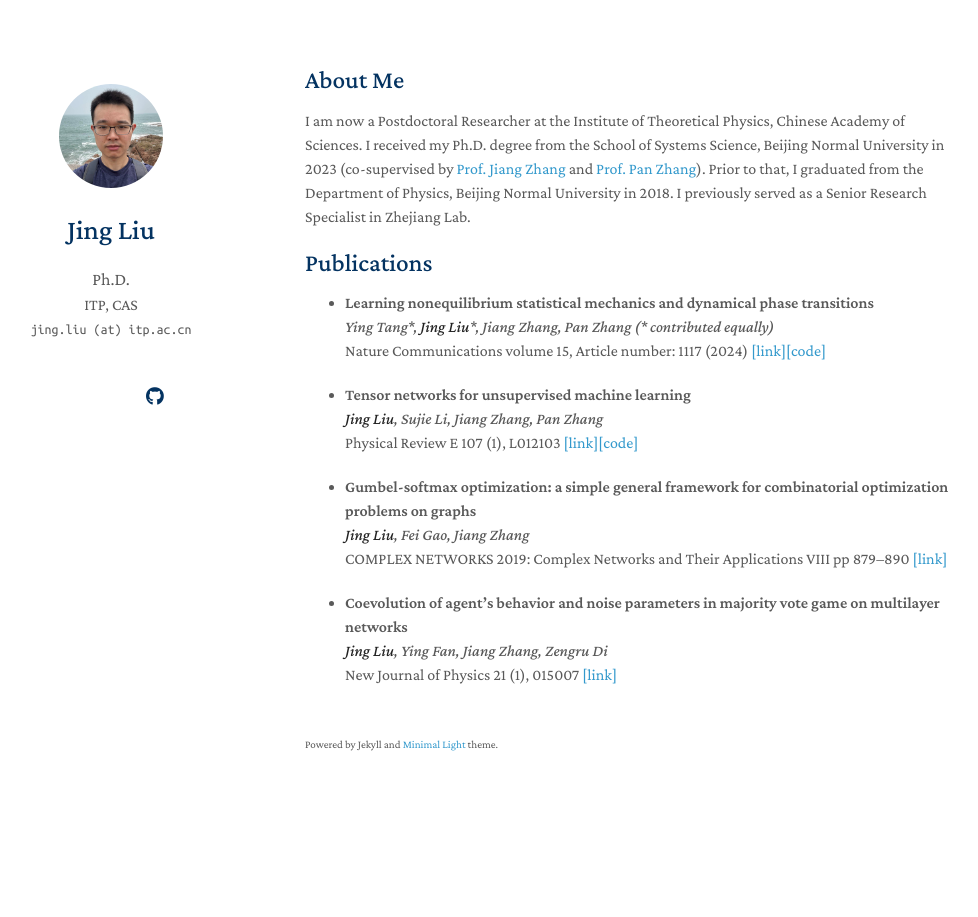
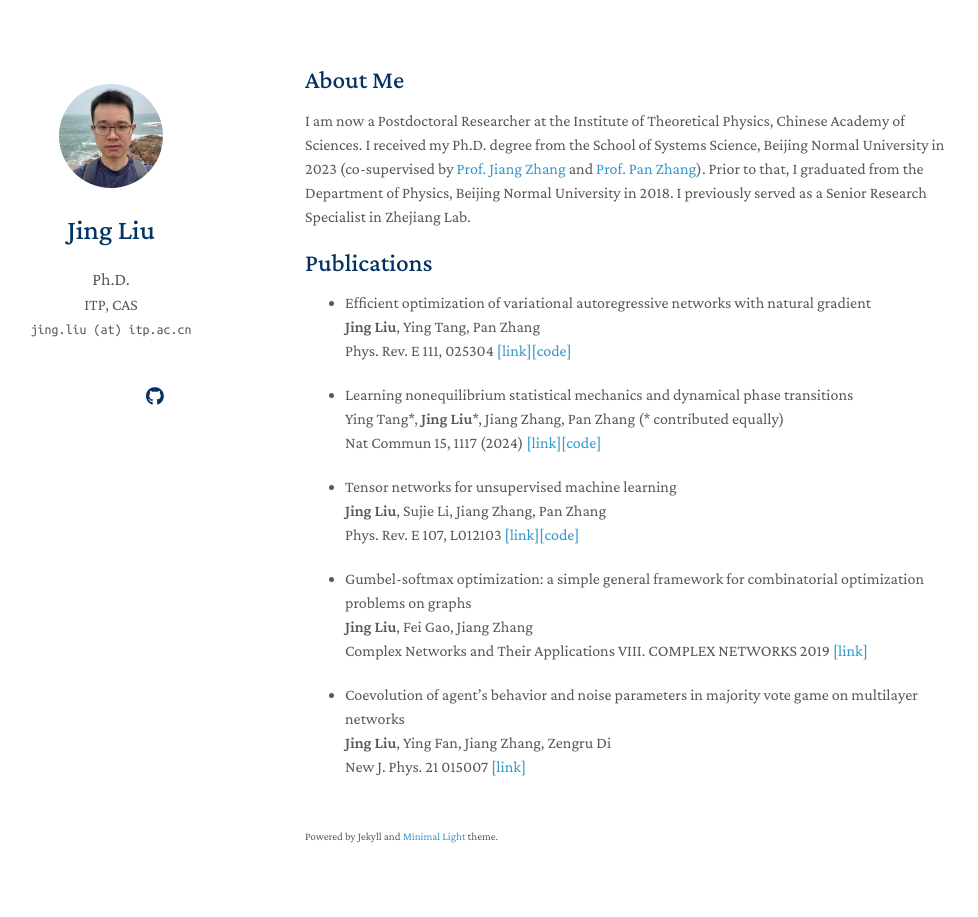
Before and after one commit to bnuliujing/bnuliujing.github.io, a Jekyll site: the page built from index.md, in a window 1280 px wide. Shown: the whole page, without its empty margins (165-1143 px from the left). Built offline with Jekyll 4.4.1, drawn with Linux system fonts in a browser that asks for light colours; nearby versions of some CDN libraries; a style sheet for code colours, icons or effects is not loaded; our own code applies the rules of GitHub Pages for plain Markdown files.

Commit message:
update index.md

```diff
--- a/index.md
+++ b/index.md
@@ -3,25 +3,30 @@ layout: homepage
 ---
 
 ## About Me
-I am  now a Postdoctoral Researcher at the Institute of Theoretical Physics, Chinese Academy of Sciences.
+
+I am now a Postdoctoral Researcher at the Institute of Theoretical Physics, Chinese Academy of Sciences.
 I received my Ph.D. degree from the School of Systems Science, Beijing Normal University in 2023 (co-supervised by [Prof. Jiang Zhang](https://jake.swarma.org/) and [Prof. Pan Zhang](http://home.itp.ac.cn/~panzhang/)).
 Prior to that, I graduated from the Department of Physics, Beijing Normal University in 2018.
 I previously served as a Senior Research Specialist in Zhejiang Lab.
 
 ## Publications
 
-- <div><b>Learning nonequilibrium statistical mechanics and dynamical phase transitions</b></div>
-  <div><em>Ying Tang*, <strong>Jing Liu</strong>*, Jiang Zhang, Pan Zhang (* contributed equally)</em></div>
-  Nature Communications volume 15, Article number: 1117 (2024) <a href="https://www.nature.com/articles/s41467-024-45172-8">[link]</a><a href="https://github.com/Machine-learning-and-complex-systems/DPT">[code]</a>
+- <div>Efficient optimization of variational autoregressive networks with natural gradient</div>
+  <div><b>Jing Liu</b>, Ying Tang, Pan Zhang</div>
+  Phys. Rev. E 111, 025304 <a href="https://journals.aps.org/pre/abstract/10.1103/PhysRevE.111.025304">[link]</a><a href="https://github.com/bnuliujing/ng_van">[code]</a>
 
-- <div><b>Tensor networks for unsupervised machine learning</b></div>
-  <div><em><strong>Jing Liu</strong>, Sujie Li, Jiang Zhang, Pan Zhang</em></div>
-  Physical Review E 107 (1), L012103 <a href="https://journals.aps.org/pre/abstract/10.1103/PhysRevE.107.L012103">[link]</a><a href="https://github.com/bnuliujing/tn-for-unsup-ml">[code]</a>
+- <div>Learning nonequilibrium statistical mechanics and dynamical phase transitions</div>
+  <div>Ying Tang*, <b>Jing Liu</b>*, Jiang Zhang, Pan Zhang (* contributed equally)</div>
+  Nat Commun 15, 1117 (2024) <a href="https://www.nature.com/articles/s41467-024-45172-8">[link]</a><a href="https://github.com/Machine-learning-and-complex-systems/DPT">[code]</a>
 
-- <div><b>Gumbel-softmax optimization: a simple general framework for combinatorial optimization problems on graphs</b></div>
-  <div><em><strong>Jing Liu</strong>, Fei Gao, Jiang Zhang</em></div>
-  COMPLEX NETWORKS 2019: Complex Networks and Their Applications VIII pp 879–890 <a href="https://link.springer.com/chapter/10.1007/978-3-030-36687-2_73">[link]</a>
+- <div>Tensor networks for unsupervised machine learning</div>
+  <div><b>Jing Liu</b>, Sujie Li, Jiang Zhang, Pan Zhang</div>
+  Phys. Rev. E 107, L012103 <a href="https://journals.aps.org/pre/abstract/10.1103/PhysRevE.107.L012103">[link]</a><a href="https://github.com/bnuliujing/tn-for-unsup-ml">[code]</a>
 
-- <div><b>Coevolution of agent’s behavior and noise parameters in majority vote game on multilayer networks</b></div>
-  <div><em><strong>Jing Liu</strong>, Ying Fan, Jiang Zhang, Zengru Di</em></div>
-  New Journal of Physics 21 (1), 015007 <a href="https://iopscience.iop.org/article/10.1088/1367-2630/ab00aa">[link]</a>
+- <div>Gumbel-softmax optimization: a simple general framework for combinatorial optimization problems on graphs</div>
+  <div><b>Jing Liu</b>, Fei Gao, Jiang Zhang</div>
+  Complex Networks and Their Applications VIII. COMPLEX NETWORKS 2019 <a href="https://link.springer.com/chapter/10.1007/978-3-030-36687-2_73">[link]</a>
+
+- <div>Coevolution of agent’s behavior and noise parameters in majority vote game on multilayer networks</div>
+  <div><b>Jing Liu</b>, Ying Fan, Jiang Zhang, Zengru Di</div>
+  New J. Phys. 21 015007 <a href="https://iopscience.iop.org/article/10.1088/1367-2630/ab00aa">[link]</a>
```
